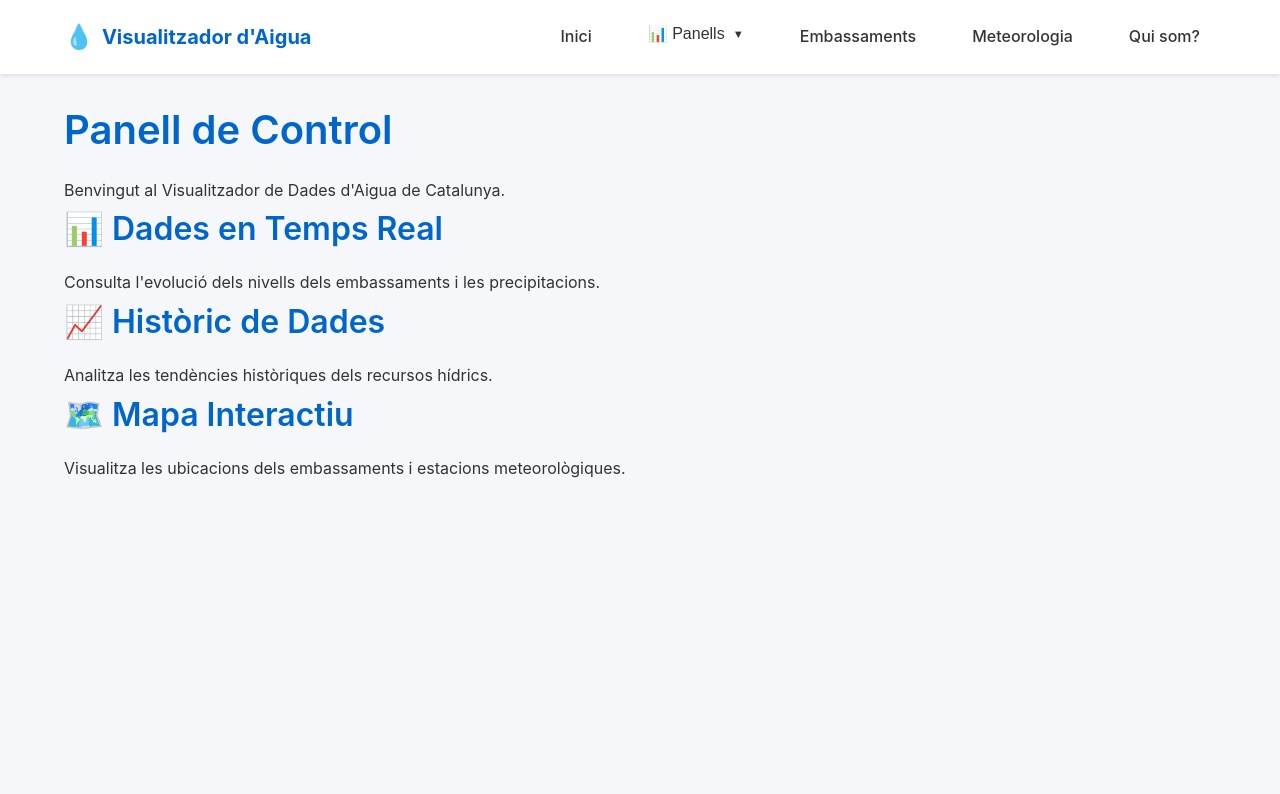
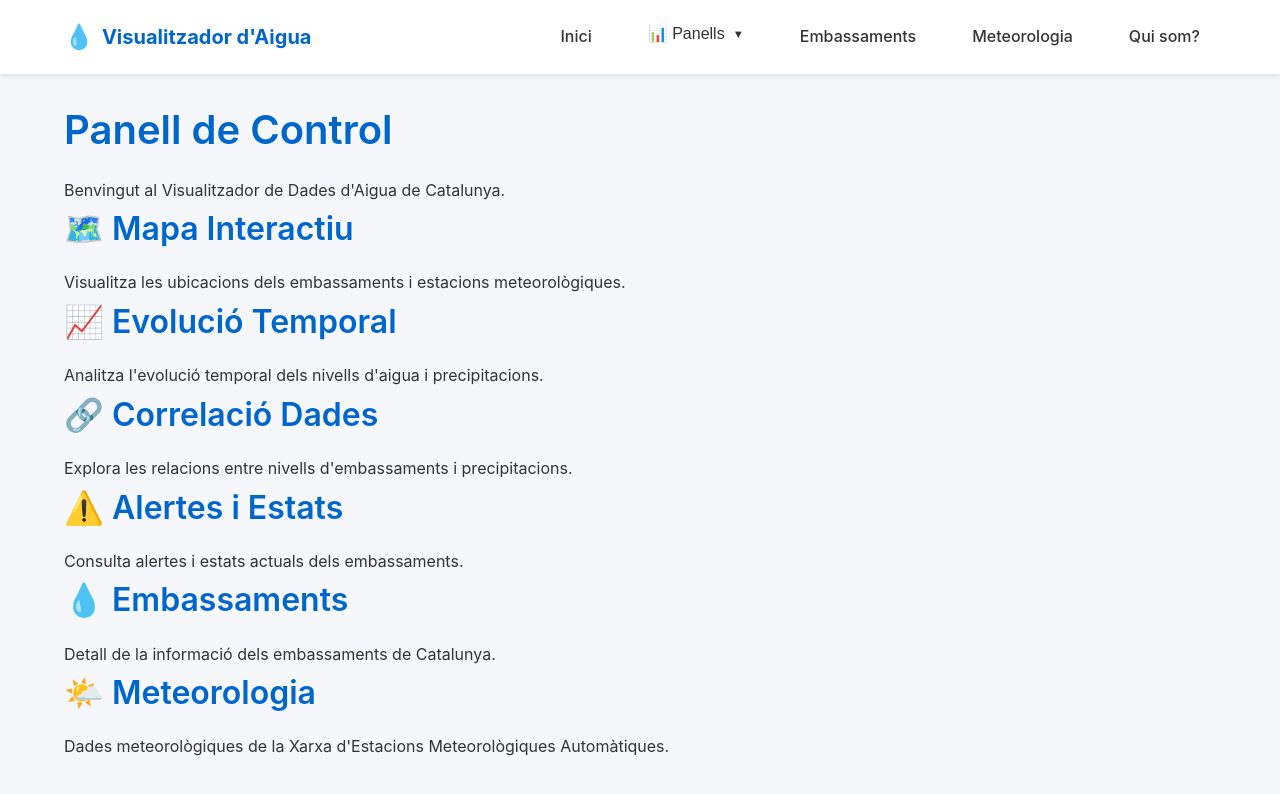
Before and after one commit to AlexRuizMaso/opendata-water-visualization, a React (Vite) app in the folder frontend/: page /#/ in a window 1280 px wide. Shown: the top 794 px of the page. Built offline with nearby package versions, Linux system fonts and the light colour scheme.

Commit message:
Implementar correccions del professor tutor: omplir contingut de pàgines i enllaços a la pàgina d'inici

```diff
--- a/frontend/src/pages/About.jsx
+++ b/frontend/src/pages/About.jsx
@@ -4,13 +4,22 @@ export default function About() {
   return (
     <div className="about-page">
       <div className="container">
-        <h1>Sobre aquest Projecte</h1>
+        <h1>Qui Som?</h1>
+
+        <section className="about-section">
+          <h2>Presentació del Projecte</h2>
+          <p>
+            Aquest projecte és el Treball de Fi de Grau d'Enginyeria Informàtica realitzat per Àlex Ruiz Masó, estudiant del Grau d'Enginyeria Informàtica a l'Escola Politècnica de la Universitat de Girona.
+          </p>
+          <p>
+            L'aplicació web forma part del TFG i pretén facilitar l'accés i la comprensió de les dades obertes sobre recursos hídrics de Catalunya, transformant les dades brutes en visualitzacions comprensibles i útils per a l'anàlisi i la presa de decisions.
+          </p>
+        </section>
 
         <section className="about-section">
           <h2>Objectiu del Projecte</h2>
           <p>
-            Aquest projecte és el Treball de Fi de Grau que pretén facilitar l'accés
-            a les dades obertes sobre recursos hídrics de Catalunya, publicades per la Generalitat.
+            Facilitar l'accés a les dades obertes sobre recursos hídrics de Catalunya, publicades per la Generalitat, a través d'interactives visualitzacions que permetin analitzar l'estat dels embassaments i les condicions meteorològiques.
           </p>
         </section>
 
--- a/frontend/src/pages/Dashboard.jsx
+++ b/frontend/src/pages/Dashboard.jsx
@@ -1,4 +1,5 @@
 import React from 'react'
+import { Link } from 'react-router-dom'
 
 export default function Dashboard() {
   return (
@@ -7,20 +8,47 @@ export default function Dashboard() {
         <h1>Panell de Control</h1>
         <p>Benvingut al Visualitzador de Dades d'Aigua de Catalunya.</p>
 
-        <div className="dashboard-grid">
+        <div className="dashboard-links">
           <div className="dashboard-card">
-            <h2>📊 Dades en Temps Real</h2>
-            <p>Consulta l'evolució dels nivells dels embassaments i les precipitacions.</p>
+            <Link to="/dashboard/map" className="dashboard-link">
+              <h2>🗺️ Mapa Interactiu</h2>
+            </Link>
+            <p>Visualitza les ubicacions dels embassaments i estacions meteorològiques.</p>
           </div>
 
           <div className="dashboard-card">
-            <h2>📈 Històric de Dades</h2>
-            <p>Analitza les tendències històriques dels recursos hídrics.</p>
+            <Link to="/dashboard/temporal" className="dashboard-link">
+              <h2>📈 Evolució Temporal</h2>
+            </Link>
+            <p>Analitza l'evolució temporal dels nivells d'aigua i precipitacions.</p>
           </div>
 
           <div className="dashboard-card">
-            <h2>🗺️ Mapa Interactiu</h2>
-            <p>Visualitza les ubicacions dels embassaments i estacions meteorològiques.</p>
+            <Link to="/dashboard/correlation" className="dashboard-link">
+              <h2>🔗 Correlació Dades</h2>
+            </Link>
+            <p>Explora les relacions entre nivells d'embassaments i precipitacions.</p>
+          </div>
+
+          <div className="dashboard-card">
+            <Link to="/dashboard/alerts" className="dashboard-link">
+              <h2>⚠️ Alertes i Estats</h2>
+            </Link>
+            <p>Consulta alertes i estats actuals dels embassaments.</p>
+          </div>
+
+          <div className="dashboard-card">
+            <Link to="/embassaments" className="dashboard-link">
+              <h2>💧 Embassaments</h2>
+            </Link>
+            <p>Detall de la informació dels embassaments de Catalunya.</p>
+          </div>
+
+          <div className="dashboard-card">
+            <Link to="/meteorologia" className="dashboard-link">
+              <h2>🌤️ Meteorologia</h2>
+            </Link>
+            <p>Dades meteorològiques de la Xarxa d'Estacions Meteorològiques Automàtiques.</p>
           </div>
         </div>
       </div>
--- a/frontend/src/pages/Reservoirs.jsx
+++ b/frontend/src/pages/Reservoirs.jsx
@@ -5,7 +5,38 @@ export default function Reservoirs() {
     <div className="reservoirs-page">
       <div className="container">
         <h1>Embassaments</h1>
-        <p>Seguiment dels nivells de capacitat dels embassaments de Catalunya.</p>
+
+        <section className="methodology">
+          <h2>Metodologia de Treball amb les Dades</h2>
+
+          <div className="methodology-section">
+            <h3>Font de les Dades</h3>
+            <p>Les dades dels embassaments s'obtenen del Portal de Dades Obertes de la Generalitat de Catalunya, específicament del conjunt de dades que conté informació horària dels nivells i percentatges d'ocupació dels principals embassaments de les conques internes de Catalunya.</p>
+          </div>
+
+          <div className="methodology-section">
+            <h3>Procés ETL</h3>
+            <p>Les dades es processen mitjançant un pipeline ETL (Extract, Transform, Load) implementat en Node.js que:</p>
+            <ul>
+              <li>Extreu les dades bruts de l'API obert cada hora</li>
+              <li>Neteja i valida les dades per eliminar inconsistències</li>
+              <li>Calcula indicadors derivats com la variació horària i diària</li>
+              <li>Emmagatzema les dades processades en una base de dades per a consultes eficients</li>
+            </ul>
+          </div>
+
+            <div className="methodology-section">
+              <h3>Objectiu de les Visualitzacions</h3>
+              <p>Les visualitzacions permeten:</p>
+              <ul>
+                <li>Monitoritzar en temps real l'estat dels embassaments critiques</li>
+                <li>Identificar tendències estacionals i anuals en la disponibilitat d'aigua</li>
+                <li>Detectar antecedents de situacions de secca o d'abundància hídrica</li>
+                <li>Facilitar la presa de decisions informades per a la gestió de recursos hídrics</li>
+              </ul>
+            </div>
+        </section>
+
         {/* Aquí s'afegirà la visualització de dades dels embassaments */}
       </div>
     </div>
--- a/frontend/src/pages/Weather.jsx
+++ b/frontend/src/pages/Weather.jsx
@@ -5,7 +5,39 @@ export default function Weather() {
     <div className="weather-page">
       <div className="container">
         <h1>Meteorologia</h1>
-        <p>Dades de precipitacions i condicions meteorològiques de la Xarxa d'Estacions Meteorològiques Automàtiques (XEMA).</p>
+
+        <section className="methodology">
+          <h2>Metodologia de Treball amb les Dades</h2>
+
+          <div className="methodology-section">
+            <h3>Font de les Dades</h3>
+            <p>Les dades meteorològiques s'obtenen de la Xarxa d'Estacions Meteorològiques Automàtiques (XEMA) de Catalunya, que consta d'una xarxa d'estacions distribuïdes per tot el territori que mesuren paràmetres com precipitacions, temperatura, humitat, velocitat del vent i radiació solar cada 10 minuts.</p>
+          </div>
+
+            <div className="methodology-section">
+              <h3>Procés ETL</h3>
+              <p>Les dades es processen mitjançant un pipeline ETL implementat en Node.js que:</p>
+              <ul>
+                <li>Extreu les dades bruts de l'API de la XEMA cada hora</li>
+                <li>Agrega les mesures de 10 minuts a valors horaris i diaris</li>
+                <li>Aplica el control de qualitat per detectar i corregir anomalies en els sensors</li>
+                <li>Calcula indicadors meteorològics com l'índex d'ariditat o l'equilibri hídric potencial</li>
+                <li>Emmagatzema les dades en una base de dades temporal per a consultes i anàlisi</li>
+              </ul>
+            </div>
+
+          <div className="methodology-section">
+            <h3>Objectiu de les Visualitzacions</h3>
+            <p>Les visualitzacions permeten:</p>
+            <ul>
+              <li>Analitzar patrons de precipitació i la seva relació amb els nivells d'embassaments</li>
+              <li>Identificacions de períodes de sequera o d'abundància precipitació</li>
+              <li>Estudi de la influència de factors meteorològics en l'evaporació dels embassaments</li>
+              <li>Creació de models predictius d'aportació hídrica basats en forecasts meteorològics</li>
+            </ul>
+          </div>
+        </section>
+
         {/* Aquí s'afegirà la visualització de dades meteorològiques */}
       </div>
     </div>
```
